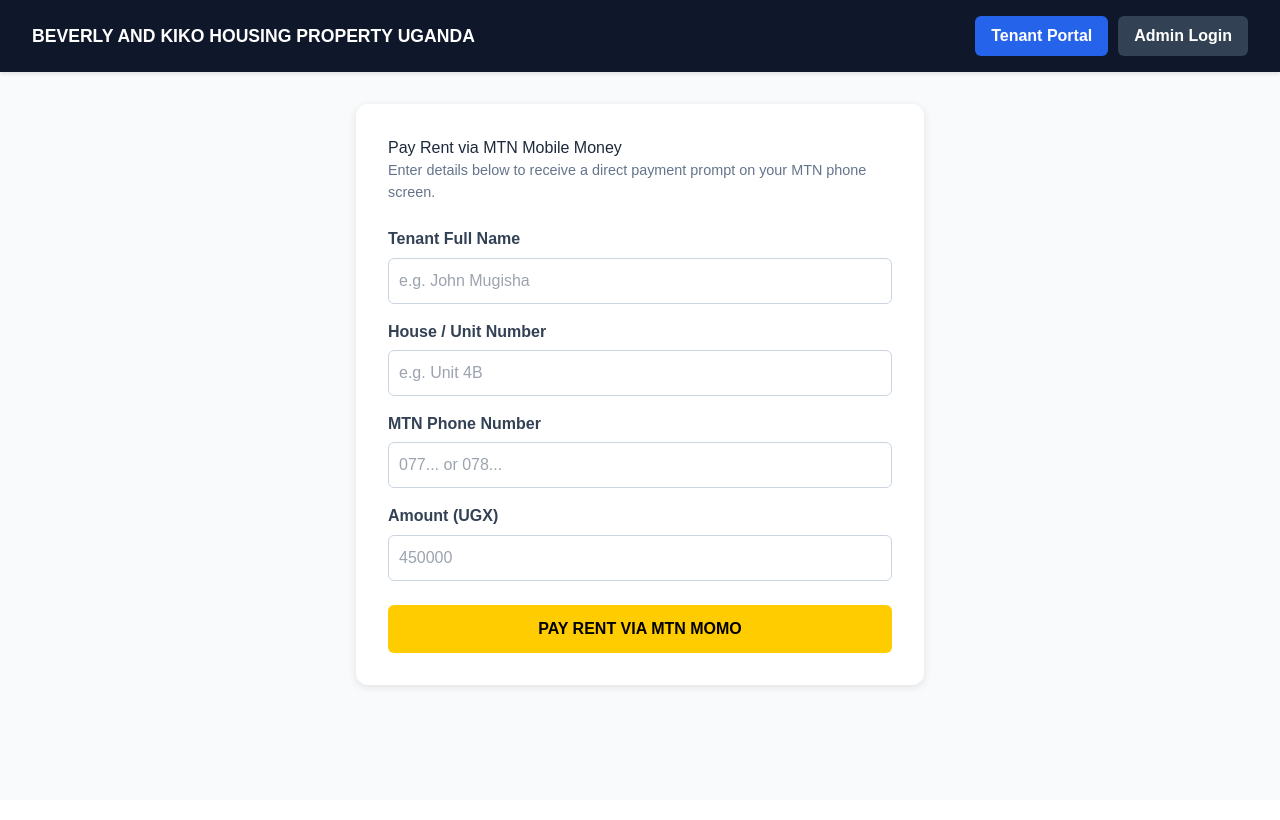
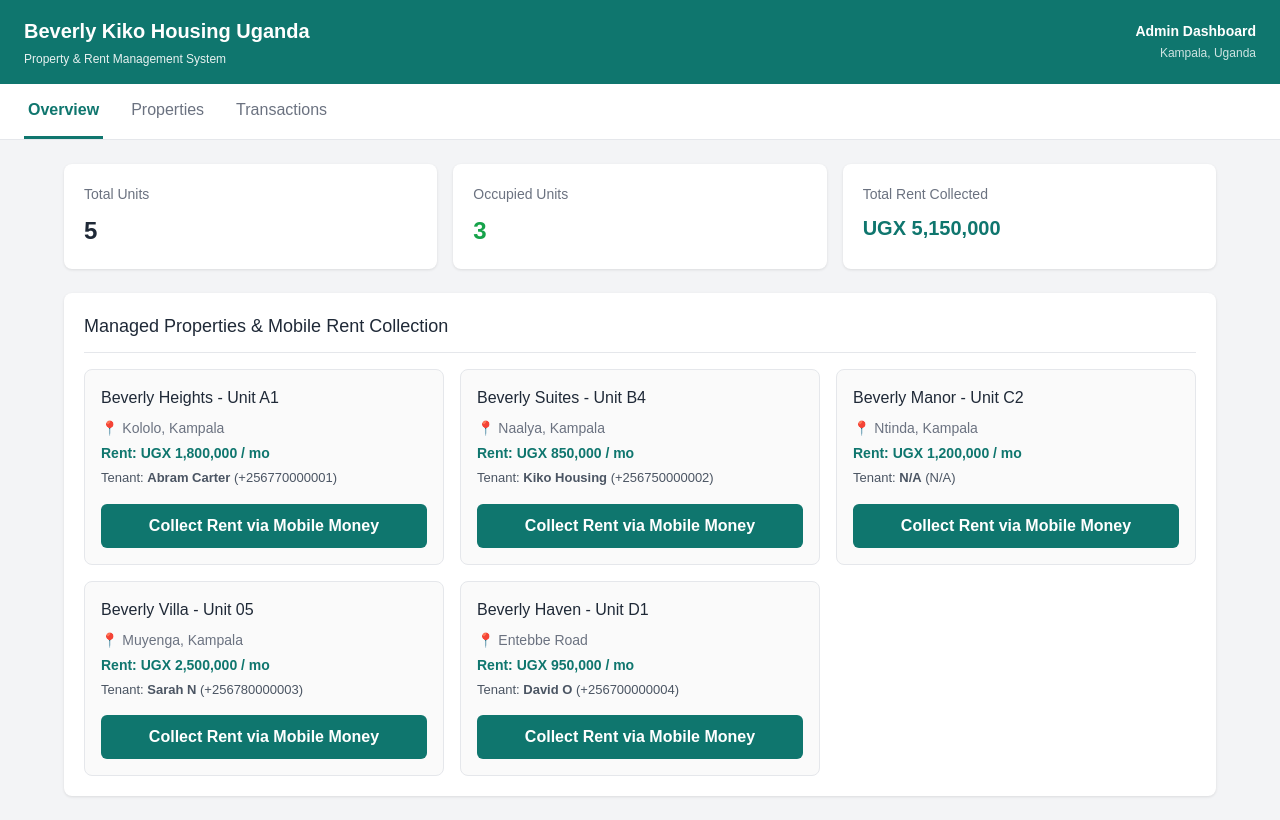
Before and after one commit to godmic9-sudo/beverly-kiko-housing, a React (Create React App) app: page / in a window 1280 px wide. Built offline with nearby package versions, Linux system fonts and the light colour scheme.

Commit message:
Update Beverly Kiko Housing dashboard with new app code

```diff
--- a/src/App.js
+++ b/src/App.js
@@ -1,220 +1,242 @@
 import React, { useState } from 'react';
 
-function App() {
-  const [view, setView] = useState('tenant'); // 'tenant' or 'admin'
-  const [isAdminAuthenticated, setIsAdminAuthenticated] = useState(false);
-  const [adminPinInput, setAdminPinInput] = useState('');
-  const [pinError, setPinError] = useState('');
+const initialProperties = [
+  { id: 'PROP-101', title: 'Beverly Heights - Unit A1', location: 'Kololo, Kampala', rentUgx: 1800000, status: 'Occupied', tenant: 'Abram Carter', phone: '+256770000001' },
+  { id: 'PROP-102', title: 'Beverly Suites - Unit B4', location: 'Naalya, Kampala', rentUgx: 850000, status: 'Occupied', tenant: 'Kiko Housing', phone: '+256750000002' },
+  { id: 'PROP-103', title: 'Beverly Manor - Unit C2', location: 'Ntinda, Kampala', rentUgx: 1200000, status: 'Vacant', tenant: 'N/A', phone: 'N/A' },
+  { id: 'PROP-104', title: 'Beverly Villa - Unit 05', location: 'Muyenga, Kampala', rentUgx: 2500000, status: 'Occupied', tenant: 'Sarah N', phone: '+256780000003' },
+  { id: 'PROP-105', title: 'Beverly Haven - Unit D1', location: 'Entebbe Road', rentUgx: 950000, status: 'Pending Maintenance', tenant: 'David O', phone: '+256700000004' },
+];
 
-  // Tenant Form State
-  const [tenantName, setTenantName] = useState('');
-  const [houseNo, setHouseNo] = useState('');
-  const [phone, setPhone] = useState('');
-  const [amount, setAmount] = useState('');
-  const [loading, setLoading] = useState(false);
-  const [statusMessage, setStatusMessage] = useState('');
+const initialTransactions = [
+  { id: 'TXN-9021', property: 'Beverly Heights - Unit A1', tenant: 'Abram Carter', amount: 1800000, provider: 'MTN Mobile Money', date: '2026-10-24' },
+  { id: 'TXN-9022', property: 'Beverly Suites - Unit B4', tenant: 'Kiko Housing', amount: 850000, provider: 'Airtel Money', date: '2026-10-22' },
+  { id: 'TXN-9023', property: 'Beverly Villa - Unit 05', tenant: 'Sarah N', amount: 2500000, provider: 'MTN Mobile Money', date: '2026-10-15' },
+];
 
-  // Set your secret Admin PIN here (e.g. '1234' or your custom passcode)
-  const ADMIN_PIN = '1234';
+export default function App() {
+  const [activeTab, setActiveTab] = useState('overview');
+  const [properties] = useState(initialProperties);
+  const [transactions, setTransactions] = useState(initialTransactions);
 
-  // Sample ledger records for Admin View
-  const [payments] = useState([
-    { id: 1, tenant: 'John Mugisha', house: 'Unit 4B', amount: 450000, date: '2026-10-20', status: 'PAID' },
-    { id: 2, tenant: 'Sarah Musoke', house: 'Unit 2A', amount: 500000, date: '2026-10-22', status: 'PAID' }
-  ]);
+  // Payment Modal States
+  const [selectedProperty, setSelectedProperty] = useState(null);
+  const [paymentPhone, setPaymentPhone] = useState('');
+  const [paymentProvider, setPaymentProvider] = useState('MTN Mobile Money');
+  const [paymentStep, setPaymentStep] = useState('input');
 
-  const handleMtnPayment = async (e) => {
+  const totalRevenue = transactions.reduce((acc, curr) => acc + curr.amount, 0);
+
+  const handlePayRent = (e) => {
     e.preventDefault();
-    setLoading(true);
-    setStatusMessage('Initiating MTN MoMo Prompt...');
+    setPaymentStep('processing');
 
-    try {
-      const response = await fetch('/api/pay-mtn-rent', {
-        method: 'POST',
-        headers: { 'Content-Type': 'application/json' },
-        body: JSON.stringify({ tenantName, houseNo, phone, amount }),
-      });
-
-      const data = await response.json();
-      if (data.success) {
-        setStatusMessage('📱 Check your phone! Enter your MTN MoMo PIN to complete payment.');
-      } else {
-        setStatusMessage('❌ Error initiating payment. Please check phone number.');
-      }
-    } catch (err) {
-      setStatusMessage('❌ Server connection error.');
-    } finally {
-      setLoading(false);
-    }
+    setTimeout(() => {
+      const newTxn = {
+        id: `TXN-${Math.floor(1000 + Math.random() * 9000)}`,
+        property: selectedProperty.title,
+        tenant: selectedProperty.tenant !== 'N/A' ? selectedProperty.tenant : 'Direct Payment',
+        amount: selectedProperty.rentUgx,
+        provider: paymentProvider,
+        date: new Date().toISOString().split('T')[0],
       };
 
-  const handleAdminLogin = (e) => {
-    e.preventDefault();
-    if (adminPinInput === ADMIN_PIN) {
-      setIsAdminAuthenticated(true);
-      setView('admin');
-      setPinError('');
-      setAdminPinInput('');
-    } else {
-      setPinError('Incorrect Admin PIN. Access Denied.');
-    }
+      setTransactions([newTxn, ...transactions]);
+      setPaymentStep('success');
+    }, 2000);
   };
 
-  const handleAdminLogout = () => {
-    setIsAdminAuthenticated(false);
-    setView('tenant');
+  const closeModal = () => {
+    setSelectedProperty(null);
+    setPaymentStep('input');
+    setPaymentPhone('');
   };
 
   return (
-    <div style={{ fontFamily: 'sans-serif', backgroundColor: '#f8fafc', minHeight: '100vh', margin: 0 }}>
-      {/* Navigation Header */}
-      <nav style={{ backgroundColor: '#0f172a', padding: '1rem 2rem', color: '#ffffff', display: 'flex', justifyContent: 'space-between', alignItems: 'center', boxShadow: '0 2px 4px rgba(0,0,0,0.1)' }}>
-        <h1 style={{ margin: 0, fontSize: '1.1rem', fontWeight: 'bold' }}>
-          BEVERLY AND KIKO HOUSING PROPERTY UGANDA
-        </h1>
-        <div style={{ display: 'flex', gap: '10px' }}>
+    <div style={{ fontFamily: 'sans-serif', backgroundColor: '#f3f4f6', minHeight: '100vh', color: '#1f2937' }}>
+      {/* Header Bar */}
+      <header style={{ backgroundColor: '#0f766e', color: 'white', padding: '16px 24px', display: 'flex', justifyContent: 'space-between', alignItems: 'center' }}>
+        <div>
+          <h1 style={{ margin: 0, fontSize: '20px', fontWeight: 'bold' }}>Beverly Kiko Housing Uganda</h1>
+          <p style={{ margin: '4px 0 0 0', fontSize: '12px', opacity: 0.9 }}>Property & Rent Management System</p>
+        </div>
+        <div style={{ textAlign: 'right', fontSize: '14px' }}>
+          <span style={{ fontWeight: '600', display: 'block' }}>Admin Dashboard</span>
+          <span style={{ fontSize: '12px', opacity: 0.8 }}>Kampala, Uganda</span>
+        </div>
+      </header>
+
+      {/* Navigation */}
+      <nav style={{ backgroundColor: 'white', borderBottom: '1px solid #e5e7eb', padding: '0 24px', display: 'flex', gap: '24px' }}>
+        {['overview', 'properties', 'transactions'].map((tab) => (
           <button
-            onClick={() => setView('tenant')}
-            style={{ padding: '8px 16px', backgroundColor: view === 'tenant' ? '#2563eb' : '#334155', color: '#fff', border: 'none', borderRadius: '6px', cursor: 'pointer', fontWeight: 'bold' }}>
-            Tenant Portal
+            key={tab}
+            onClick={() => setActiveTab(tab)}
+            style={{
+              padding: '14px 4px',
+              border: 'none',
+              background: 'none',
+              borderBottom: activeTab === tab ? '3px solid #0f766e' : '3px solid transparent',
+              color: activeTab === tab ? '#0f766e' : '#6b7280',
+              fontWeight: activeTab === tab ? 'bold' : 'normal',
+              textTransform: 'capitalize',
+              cursor: 'pointer'
+            }}
+          >
+            {tab}
           </button>
-
-          {isAdminAuthenticated ? (
-            <button
-              onClick={handleAdminLogout}
-              style={{ padding: '8px 16px', backgroundColor: '#dc2626', color: '#fff', border: 'none', borderRadius: '6px', cursor: 'pointer', fontWeight: 'bold' }}>
-              Logout Admin
-            </button>
-          ) : (
-            <button
-              onClick={() => setView('admin_login')}
-              style={{ padding: '8px 16px', backgroundColor: view === 'admin_login' || view === 'admin' ? '#2563eb' : '#334155', color: '#fff', border: 'none', borderRadius: '6px', cursor: 'pointer', fontWeight: 'bold' }}>
-              Admin Login
-            </button>
-          )}
-        </div>
+        ))}
       </nav>
 
-      {/* Main Container */}
-      <main style={{ maxWidth: '600px', margin: '2rem auto', padding: '0 1rem' }}>
-        {view === 'tenant' && (
-          /* TENANT PORTAL VIEW */
-          <div style={{ backgroundColor: '#ffffff', padding: '2rem', borderRadius: '12px', boxShadow: '0 2px 8px rgba(0,0,0,0.1)' }}>
-            <h2 style={{ marginTop: 0, color: '#1e293b' }}>Pay Rent via MTN Mobile Money</h2>
-            <p style={{ color: '#64748b', fontSize: '0.9rem' }}>Enter details below to receive a direct payment prompt on your MTN phone screen.</p>
-
-            <form onSubmit={handleMtnPayment} style={{ display: 'flex', flexDirection: 'column', gap: '1rem', marginTop: '1.5rem' }}>
-              <div>
-                <label style={{ display: 'block', fontWeight: '600', marginBottom: '0.4rem', color: '#334155' }}>Tenant Full Name</label>
-                <input type="text" placeholder="e.g. John Mugisha" value={tenantName} onChange={(e) => setTenantName(e.target.value)} required style={{ width: '100%', padding: '10px', borderRadius: '6px', border: '1px solid #cbd5e1', boxSizing: 'border-box' }} />
+      {/* Main Content */}
+      <main style={{ padding: '24px', maxWidth: '1200px', margin: '0 auto' }}>
+        {/* Metric Cards */}
+        <div style={{ display: 'grid', gridTemplateColumns: 'repeat(auto-fit, minmax(220px, 1fr))', gap: '16px', marginBottom: '24px' }}>
+          <div style={{ backgroundColor: 'white', padding: '20px', borderRadius: '8px', boxShadow: '0 1px 3px rgba(0,0,0,0.1)' }}>
+            <div style={{ color: '#6b7280', fontSize: '14px', marginBottom: '8px' }}>Total Units</div>
+            <div style={{ fontSize: '24px', fontWeight: 'bold' }}>{properties.length}</div>
           </div>
-
-              <div>
-                <label style={{ display: 'block', fontWeight: '600', marginBottom: '0.4rem', color: '#334155' }}>House / Unit Number</label>
-                <input type="text" placeholder="e.g. Unit 4B" value={houseNo} onChange={(e) => setHouseNo(e.target.value)} required style={{ width: '100%', padding: '10px', borderRadius: '6px', border: '1px solid #cbd5e1', boxSizing: 'border-box' }} />
+          <div style={{ backgroundColor: 'white', padding: '20px', borderRadius: '8px', boxShadow: '0 1px 3px rgba(0,0,0,0.1)' }}>
+            <div style={{ color: '#6b7280', fontSize: '14px', marginBottom: '8px' }}>Occupied Units</div>
+            <div style={{ fontSize: '24px', fontWeight: 'bold', color: '#16a34a' }}>
+              {properties.filter(p => p.status === 'Occupied').length}
             </div>
-
-              <div>
-                <label style={{ display: 'block', fontWeight: '600', marginBottom: '0.4rem', color: '#334155' }}>MTN Phone Number</label>
-                <input type="tel" placeholder="077... or 078..." value={phone} onChange={(e) => setPhone(e.target.value)} required style={{ width: '100%', padding: '10px', borderRadius: '6px', border: '1px solid #cbd5e1', boxSizing: 'border-box' }} />
           </div>
-
-              <div>
-                <label style={{ display: 'block', fontWeight: '600', marginBottom: '0.4rem', color: '#334155' }}>Amount (UGX)</label>
-                <input type="number" placeholder="450000" value={amount} onChange={(e) => setAmount(e.target.value)} required style={{ width: '100%', padding: '10px', borderRadius: '6px', border: '1px solid #cbd5e1', boxSizing: 'border-box' }} />
+          <div style={{ backgroundColor: 'white', padding: '20px', borderRadius: '8px', boxShadow: '0 1px 3px rgba(0,0,0,0.1)' }}>
+            <div style={{ color: '#6b7280', fontSize: '14px', marginBottom: '8px' }}>Total Rent Collected</div>
+            <div style={{ fontSize: '20px', fontWeight: 'bold', color: '#0f766e' }}>
+              UGX {totalRevenue.toLocaleString()}
             </div>
-
-              <button type="submit" disabled={loading} style={{ padding: '12px', backgroundColor: '#ffcc00', color: '#000', border: 'none', borderRadius: '6px', fontWeight: 'bold', fontSize: '1rem', cursor: 'pointer', marginTop: '0.5rem' }}>
-                {loading ? 'Sending Prompt...' : 'PAY RENT VIA MTN MOMO'}
-              </button>
-            </form>
-
-            {statusMessage && (
-              <div style={{ marginTop: '1rem', padding: '10px', backgroundColor: '#f1f5f9', borderRadius: '6px', textAlign: 'center', fontWeight: 'bold' }}>
-                {statusMessage}
-              </div>
-            )}
-          </div>
-        )}
-
-        {view === 'admin_login' && !isAdminAuthenticated && (
-          /* ADMIN LOGIN FORM GATEWAY */
-          <div style={{ backgroundColor: '#ffffff', padding: '2rem', borderRadius: '12px', boxShadow: '0 2px 8px rgba(0,0,0,0.1)', textAlign: 'center' }}>
-            <h2 style={{ marginTop: 0, color: '#1e293b' }}>Administrator Login</h2>
-            <p style={{ color: '#64748b', fontSize: '0.9rem' }}>Restricted Area. Please enter your secret Administrator PIN to access property management records.</p>
-
-            <form onSubmit={handleAdminLogin} style={{ display: 'flex', flexDirection: 'column', gap: '1rem', marginTop: '1.5rem', maxWidth: '300px', margin: '1.5rem auto 0' }}>
-              <input
-                type="password"
-                placeholder="Enter Admin PIN"
-                value={adminPinInput}
-                onChange={(e) => setAdminPinInput(e.target.value)}
-                required
-                style={{ width: '100%', padding: '12px', borderRadius: '6px', border: '1px solid #cbd5e1', textAlign: 'center', fontSize: '1.1rem', boxSizing: 'border-box' }}
-              />
-
-              <button type="submit" style={{ padding: '12px', backgroundColor: '#0f172a', color: '#ffffff', border: 'none', borderRadius: '6px', fontWeight: 'bold', cursor: 'pointer' }}>
-                UNLOCK DASHBOARD
-              </button>
-            </form>
-
-            {pinError && (
-              <p style={{ color: '#dc2626', fontWeight: 'bold', marginTop: '1rem', fontSize: '0.9rem' }}>{pinError}</p>
-            )}
-          </div>
-        )}
-
-        {view === 'admin' && isAdminAuthenticated && (
-          /* PROTECTED ADMIN DASHBOARD VIEW */
-          <div style={{ backgroundColor: '#ffffff', padding: '2rem', borderRadius: '12px', boxShadow: '0 2px 8px rgba(0,0,0,0.1)' }}>
-            <div style={{ display: 'flex', justifyContent: 'space-between', alignItems: 'center' }}>
-              <h2 style={{ marginTop: 0, color: '#1e293b' }}>Property Overview & Collections</h2>
-              <span style={{ backgroundColor: '#dcfce7', color: '#166534', padding: '4px 10px', borderRadius: '20px', fontSize: '0.75rem', fontWeight: 'bold' }}>
-                🔒 Secure Admin Mode
-              </span>
-            </div>
-
-            <div style={{ display: 'flex', gap: '1rem', marginBottom: '1.5rem', marginTop: '1rem' }}>
-              <div style={{ flex: 1, backgroundColor: '#eff6ff', padding: '1rem', borderRadius: '8px', borderLeft: '4px solid #2563eb' }}>
-                <span style={{ fontSize: '0.85rem', color: '#1e40af' }}>Total Rent Collected</span>
-                <h3 style={{ margin: '0.5rem 0 0', color: '#1e3a8a' }}>UGX 950,000</h3>
-              </div>
-              <div style={{ flex: 1, backgroundColor: '#f0fdf4', padding: '1rem', borderRadius: '8px', borderLeft: '4px solid #16a34a' }}>
-                <span style={{ fontSize: '0.85rem', color: '#166534' }}>Occupied Units</span>
-                <h3 style={{ margin: '0.5rem 0 0', color: '#14532d' }}>8 / 10</h3>
           </div>
         </div>
 
-            <h3 style={{ fontSize: '1rem', color: '#334155', marginBottom: '0.5rem' }}>Recent Payment Ledger</h3>
-            <table style={{ width: '100%', borderCollapse: 'collapse', textAlign: 'left' }}>
+        {/* Tab Views */}
+        {activeTab !== 'transactions' ? (
+          <section style={{ backgroundColor: 'white', borderRadius: '8px', padding: '20px', boxShadow: '0 1px 3px rgba(0,0,0,0.1)' }}>
+            <h2 style={{ fontSize: '18px', margin: '0 0 16px 0', borderBottom: '1px solid #e5e7eb', paddingBottom: '12px' }}>
+              Managed Properties & Mobile Rent Collection
+            </h2>
+            <div style={{ display: 'grid', gridTemplateColumns: 'repeat(auto-fit, minmax(280px, 1fr))', gap: '16px' }}>
+              {properties.map((property) => (
+                <div key={property.id} style={{ border: '1px solid #e5e7eb', borderRadius: '8px', padding: '16px', backgroundColor: '#fafafa' }}>
+                  <h3 style={{ margin: '0 0 8px 0', fontSize: '16px' }}>{property.title}</h3>
+                  <p style={{ margin: '4px 0', color: '#6b7280', fontSize: '14px' }}>📍 {property.location}</p>
+                  <p style={{ margin: '4px 0', fontSize: '14px', fontWeight: 'bold', color: '#0f766e' }}>
+                    Rent: UGX {property.rentUgx.toLocaleString()} / mo
+                  </p>
+                  <p style={{ margin: '4px 0', fontSize: '13px', color: '#4b5563' }}>
+                    Tenant: <strong>{property.tenant}</strong> ({property.phone})
+                  </p>
+                  <button
+                    onClick={() => setSelectedProperty(property)}
+                    style={{
+                      marginTop: '12px',
+                      width: '100%',
+                      padding: '10px',
+                      backgroundColor: '#0f766e',
+                      color: 'white',
+                      border: 'none',
+                      borderRadius: '6px',
+                      fontWeight: 'bold',
+                      cursor: 'pointer'
+                    }}
+                  >
+                    Collect Rent via Mobile Money
+                  </button>
+                </div>
+              ))}
+            </div>
+          </section>
+        ) : (
+          <section style={{ backgroundColor: 'white', borderRadius: '8px', padding: '20px', boxShadow: '0 1px 3px rgba(0,0,0,0.1)' }}>
+            <h2 style={{ fontSize: '18px', margin: '0 0 16px 0', borderBottom: '1px solid #e5e7eb', paddingBottom: '12px' }}>
+              Recent Rent Transactions
+            </h2>
+            <table style={{ width: '100%', borderCollapse: 'collapse', textAlign: 'left', fontSize: '14px' }}>
               <thead>
-                <tr style={{ borderBottom: '2px solid #e2e8f0', color: '#64748b' }}>
-                  <th style={{ padding: '8px' }}>Tenant</th>
-                  <th style={{ padding: '8px' }}>House</th>
-                  <th style={{ padding: '8px' }}>Amount</th>
-                  <th style={{ padding: '8px' }}>Status</th>
+                <tr style={{ backgroundColor: '#f9fafb', borderBottom: '1px solid #e5e7eb' }}>
+                  <th style={{ padding: '12px' }}>Transaction ID</th>
+                  <th style={{ padding: '12px' }}>Property</th>
+                  <th style={{ padding: '12px' }}>Tenant</th>
+                  <th style={{ padding: '12px' }}>Provider</th>
+                  <th style={{ padding: '12px' }}>Amount</th>
+                  <th style={{ padding: '12px' }}>Date</th>
                 </tr>
               </thead>
               <tbody>
-                {payments.map((p) => (
-                  <tr key={p.id} style={{ borderBottom: '1px solid #f1f5f9' }}>
-                    <td style={{ padding: '8px', fontWeight: '500' }}>{p.tenant}</td>
-                    <td style={{ padding: '8px' }}>{p.house}</td>
-                    <td style={{ padding: '8px' }}>UGX {p.amount.toLocaleString()}</td>
-                    <td style={{ padding: '8px' }}>
-                      <span style={{ backgroundColor: '#dcfce7', color: '#15803d', padding: '3px 8px', borderRadius: '4px', fontSize: '0.75rem', fontWeight: 'bold' }}>
-                        {p.status}
-                      </span>
-                    </td>
+                {transactions.map((txn) => (
+                  <tr key={txn.id} style={{ borderBottom: '1px solid #f3f4f6' }}>
+                    <td style={{ padding: '12px', fontWeight: 'bold' }}>{txn.id}</td>
+                    <td style={{ padding: '12px' }}>{txn.property}</td>
+                    <td style={{ padding: '12px' }}>{txn.tenant}</td>
+                    <td style={{ padding: '12px' }}>{txn.provider}</td>
+                    <td style={{ padding: '12px', color: '#16a34a', fontWeight: 'bold' }}>UGX {txn.amount.toLocaleString()}</td>
+                    <td style={{ padding: '12px', color: '#6b7280' }}>{txn.date}</td>
                   </tr>
                 ))}
               </tbody>
             </table>
+          </section>
+        )}
+      </main>
+
+      {/* Payment Modal */}
+      {selectedProperty && (
+        <div style={{ position: 'fixed', top: 0, left: 0, right: 0, bottom: 0, backgroundColor: 'rgba(0,0,0,0.5)', display: 'flex', justifyContent: 'center', alignItems: 'center', zIndex: 1000 }}>
+          <div style={{ backgroundColor: 'white', borderRadius: '8px', padding: '24px', width: '90%', maxWidth: '420px' }}>
+            {paymentStep === 'input' && (
+              <form onSubmit={handlePayRent}>
+                <h3 style={{ marginTop: 0 }}>Pay Rent - {selectedProperty.title}</h3>
+                <p style={{ color: '#6b7280', fontSize: '14px' }}>Amount Due: <strong>UGX {selectedProperty.rentUgx.toLocaleString()}</strong></p>
+
+                <div style={{ marginBottom: '14px' }}>
+                  <label style={{ display: 'block', fontSize: '13px', marginBottom: '4px' }}>Ugandan Phone Number</label>
+                  <input
+                    type="text"
+                    required
+                    placeholder="e.g. 0770000000"
+                    value={paymentPhone}
+                    onChange={(e) => setPaymentPhone(e.target.value)}
+                    style={{ width: '100%', padding: '10px', border: '1px solid #ccc', borderRadius: '4px', boxSizing: 'border-box' }}
+                  />
+                </div>
+
+                <div style={{ marginBottom: '18px' }}>
+                  <label style={{ display: 'block', fontSize: '13px', marginBottom: '4px' }}>Payment Provider</label>
+                  <select
+                    value={paymentProvider}
+                    onChange={(e) => setPaymentProvider(e.target.value)}
+                    style={{ width: '100%', padding: '10px', border: '1px solid #ccc', borderRadius: '4px', boxSizing: 'border-box' }}
+                  >
+                    <option value="MTN Mobile Money">MTN Mobile Money</option>
+                    <option value="Airtel Money">Airtel Money</option>
+                  </select>
+                </div>
+
+                <div style={{ display: 'flex', gap: '8px', justifyContent: 'flex-end' }}>
+                  <button type="button" onClick={closeModal} style={{ padding: '8px 16px', background: '#ccc', border: 'none', borderRadius: '4px', cursor: 'pointer' }}>Cancel</button>
+                  <button type="submit" style={{ padding: '8px 16px', background: '#0f766e', color: 'white', border: 'none', borderRadius: '4px', cursor: 'pointer', fontWeight: 'bold' }}>Send Prompt</button>
+                </div>
+              </form>
+            )}
+
+            {paymentStep === 'processing' && (
+              <div style={{ textAlign: 'center', padding: '20px 0' }}>
+                <p style={{ fontWeight: 'bold' }}>Sending Mobile Money Prompt...</p>
+                <p style={{ fontSize: '13px', color: '#6b7280' }}>Please approve the PIN request on phone {paymentPhone}</p>
               </div>
             )}
-      </main>
+
+            {paymentStep === 'success' && (
+              <div style={{ textAlign: 'center', padding: '10px 0' }}>
+                <h3 style={{ color: '#16a34a' }}>Payment Received!</h3>
+                <p style={{ fontSize: '14px' }}>Rent paid successfully via {paymentProvider}.</p>
+                <button onClick={closeModal} style={{ padding: '8px 16px', background: '#0f766e', color: 'white', border: 'none', borderRadius: '4px', cursor: 'pointer', marginTop: '12px' }}>Done</button>
+              </div>
+            )}
+          </div>
+        </div>
+      )}
     </div>
   );
 }
-
-export default App;
```
Lines whose indentation alone changed are shown as unchanged.
